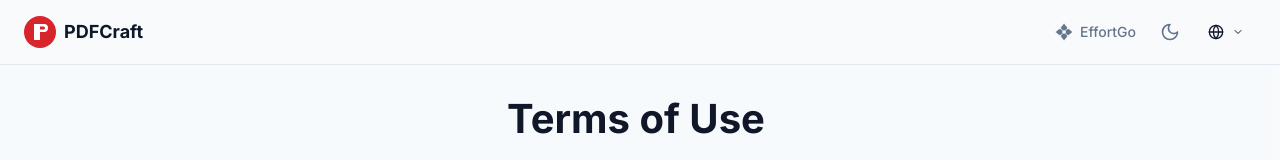
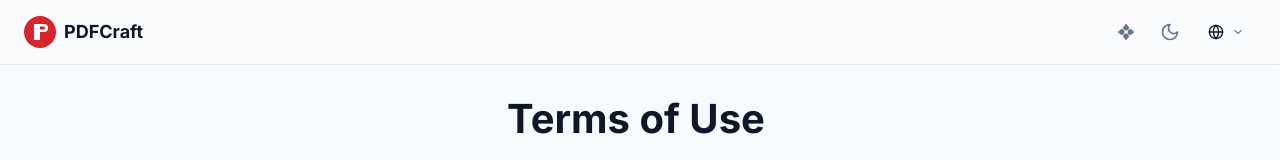
Before and after one commit to ABCCheng/pdfcraft, a Next.js app: page /en/terms in a window 1280 px wide. Shown: the top 160 px of the page. Built offline with nearby package versions, Linux system fonts and the light colour scheme.

Commit message:
Update Version: 2.2.8

```diff
--- a/package.json
+++ b/package.json
@@ -1,6 +1,6 @@
 {
   "name": "pdfcraft",
-  "version": "2.2.7",
+  "version": "2.2.8",
   "private": true,
   "type": "module",
   "packageManager": "yarn@1.22.22",
--- a/src/components/layout/Header.tsx
+++ b/src/components/layout/Header.tsx
@@ -45,7 +45,7 @@ export const Header: React.FC<HeaderProps> = ({ locale }) => {
               href="https://www.effortgo.xyz"
               target="_blank"
               rel="noopener noreferrer"
-              className="group flex h-9 items-center justify-center gap-1.5 rounded-lg px-2 text-[hsl(var(--color-muted-foreground))] transition-all hover:scale-105 hover:bg-[hsl(var(--color-muted))/0.5] hover:text-[hsl(var(--color-foreground))]"
+              className="group flex h-9 w-9 cursor-pointer items-center justify-center rounded-lg text-[hsl(var(--color-muted-foreground))] transition-all hover:scale-105 hover:bg-[hsl(var(--color-muted))/0.5] hover:text-[hsl(var(--color-foreground))]"
               aria-label="EffortGo official website"
               title="EffortGo official website"
             >
@@ -63,7 +63,7 @@ export const Header: React.FC<HeaderProps> = ({ locale }) => {
                 }}
                 aria-hidden="true"
               />
-              <span className="text-sm font-medium">EffortGo</span>
+              <span className="sr-only">EffortGo</span>
             </a>
             <ThemeToggle />
             <LanguageSelector currentLocale={locale} />
```
